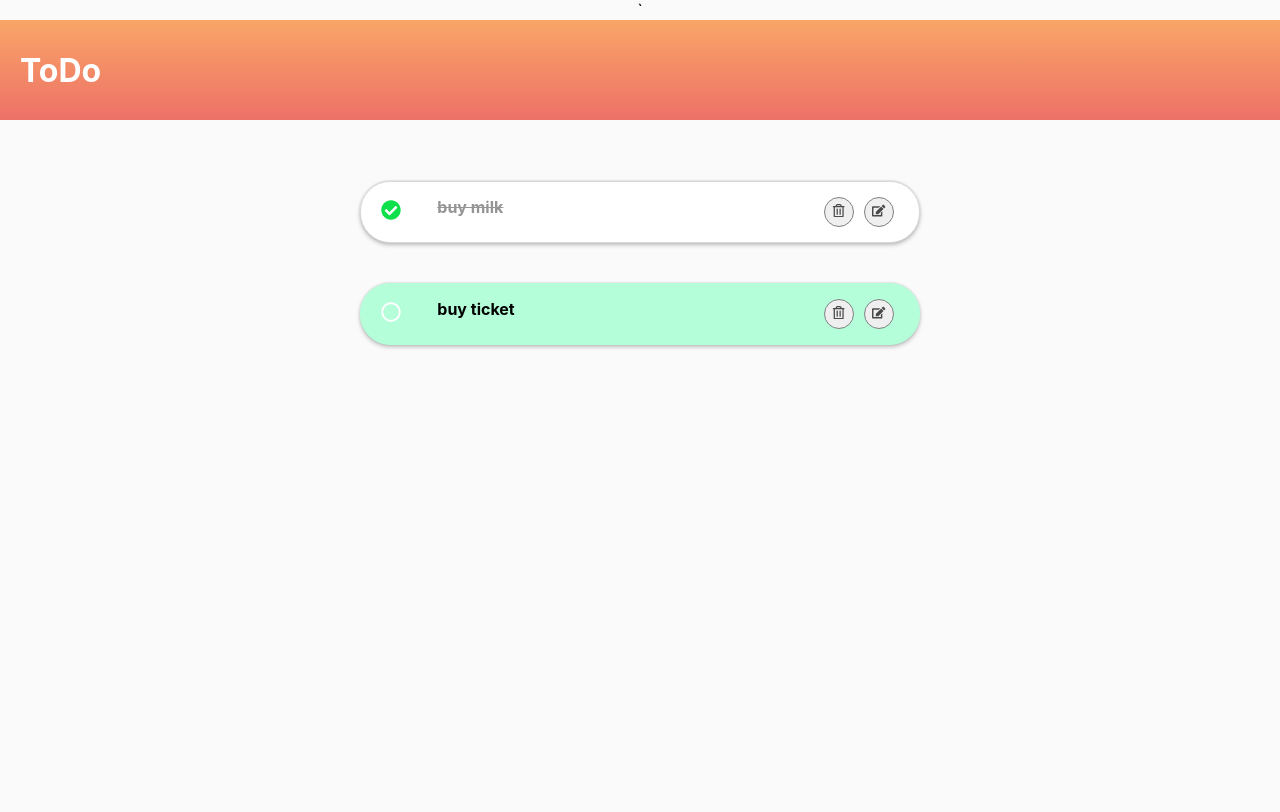
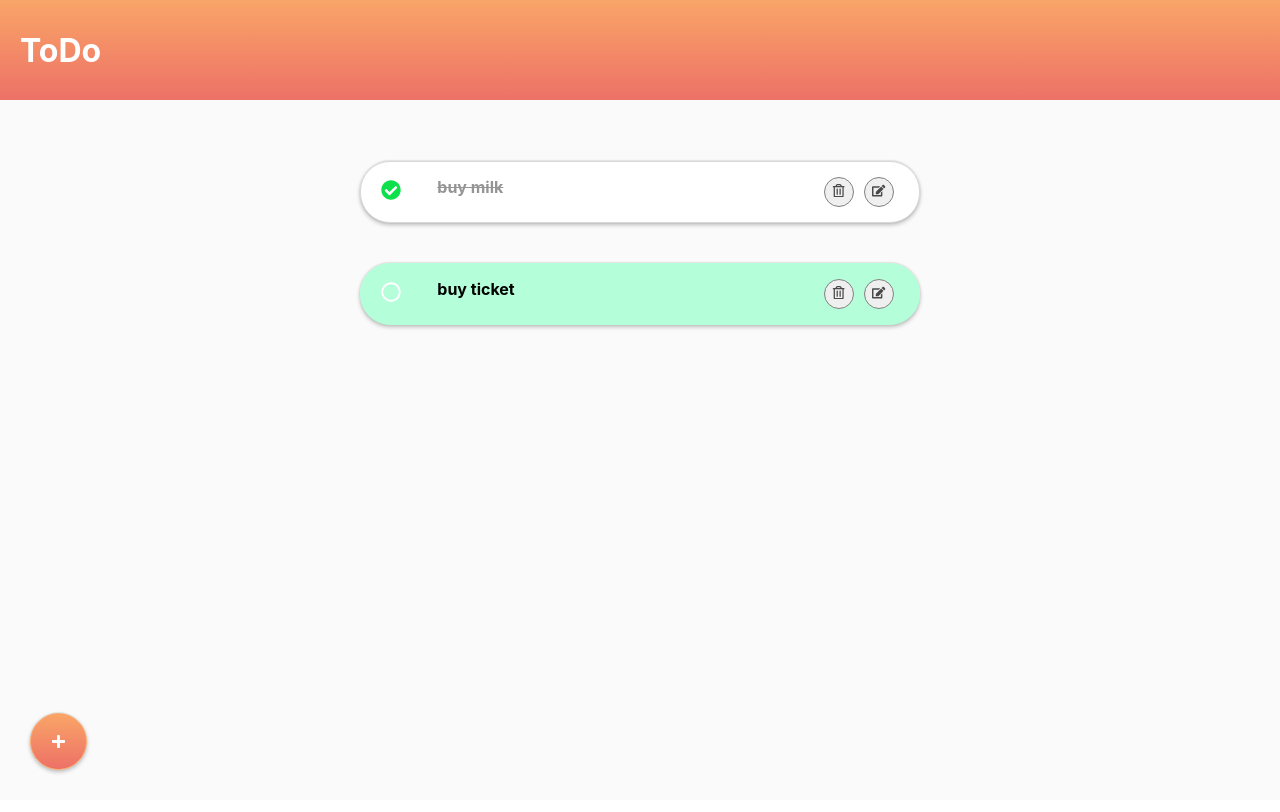
Before and after one commit to zmadineh/TODOList, a React (Create React App) app: page / in a window 1280 px wide. Shown: the top 812 px of the page. Built offline with nearby package versions, Linux system fonts and the light colour scheme.

Commit message:
config redux toolkit and persist

```diff
--- a/package.json
+++ b/package.json
@@ -15,8 +15,11 @@
     "react-dom": "^18.2.0",
     "react-icons": "^4.4.0",
     "react-redux": "^8.0.4",
+    "react-router-dom": "^6.4.2",
     "react-scripts": "^2.1.3",
     "redux": "^4.2.0",
+    "redux-logger": "^3.0.6",
+    "redux-persist": "^6.0.0",
     "web-vitals": "^2.1.4"
   },
   "scripts": {
--- a/src/App.css
+++ b/src/App.css
@@ -23,9 +23,30 @@
   color: #fff;
 }
 
+.add_btn {
+  position: absolute;
+  bottom: 30px;
+  left: 30px;
+  display: flex;
+  justify-content: center;
+  align-items: center;
+  border: 1px solid #F9A567FF;
+  border-radius: 50%;
+  background: linear-gradient(#F9A567, #ED7167);;
+  color: #ffffff;
+  font-size: 15px;
+  padding: 20px;
+  cursor: pointer;
+  box-shadow: 0 -1px 0 #e5e5e5,0 0 2px rgba(0,0,0,.12),0 2px 4px rgba(0,0,0,.24);
+}
+
+.add_btn:hover {
+  box-shadow: 0 0 6px rgba(0,0,0,.16),0 6px 12px rgba(0,0,0,.32);
+}
+
 .main {
   width: 100%;
-  height: 860px;
+  height: 100vh;
   background-color: #fafafa;
   display: flex;
   flex-direction: column;
@@ -58,7 +79,7 @@
 .checkItem {
   flex: 10%;
   display: flex;
-  justify-content: start;
+  justify-content: flex-start;
   align-items: center;
   border-color: #D8D8D8;
   border-radius: 50%;
@@ -88,7 +109,7 @@
 .todoButton {
   flex: 20%;
   display: flex;
-  justify-content: end;
+  justify-content: flex-end;
   align-items: center;
 }
 
@@ -155,16 +176,22 @@
 }
 
 .color_input {
+  outline: none;
   opacity: 10%;
+  border-style: none;
   cursor: pointer;
   height: 30px;
   width: 30px;
 }
 
+.color_input:focus {
+  background-color: #FFFFFF00;
+}
+
 .todoForm {
   display: flex;
   flex-direction: column;
-  align-items: start;
+  align-items: flex-start;
   margin: 0 20px;
 }
 
@@ -196,12 +223,11 @@
 
 .formBtnContainer{
   display: flex;
-  justify-content: start;
+  justify-content: flex-start;
   margin: 0 20px;
 }
 
 .formSubmit_btn {
-  margin-top: 20px;
   display: inline-block;
   outline: none;
   cursor: pointer;
@@ -210,6 +236,7 @@
   font-weight: 600;
   border-radius: 8px;
   padding: 14px 24px;
+  margin: 20px 10px 0 0 ;
   border: none;
   background: linear-gradient(#F9A567, #ED7167);;
   color: #fff;
--- a/src/App.js
+++ b/src/App.js
@@ -1,44 +1,33 @@
+import './App.css';
 import React from "react";
-import { useState } from "react";
-import './App.css';
-import TodoForm from "./component/TodoForm";
-import TodoList from  './component/TodoList';
+import { createBrowserRouter, RouterProvider } from "react-router-dom";
+import { Provider } from "react-redux";
+import store  from "./toolkit/store";
+import { persistor } from "./toolkit/store";
+import { PersistGate } from "redux-persist/integration/react";
+import HomePage from "./pages/homePage";
+// import Todopage from "./pages/todopage";
 
-function App() {
+function App () {
 
-  const [todos, setTodos] = useState( [
-    {id: 1, title: 'buy milk', state: true, dec: 'import', tag: '3', active: false},
-    {id: 2, title: 'buy ticket', state: false, dec: 'import', tag: '5', active: false}
-  ])
-  const [tags, setTags] = useState( [
-      {tag: '1', color: '#eeff9d', check: false},
-      {tag: '2', color: '#ffe0b0', check: false},
-      {tag: '3', color: '#ffc1ac', check: false},
-      {tag: '4', color: '#ffadc7', check: false},
-      {tag: '5', color: '#b4ffd9', check: false},
-      {tag: '6', color: '#bbfff6', check: false},
-      {tag: '7', color: '#b3cdff', check: false},
-      {tag: 'default', color: '#CCCCFF', check: true},
-  ])
+    const router = createBrowserRouter([
+        {
+            path: "/",
+            element: <HomePage />,
+        },
+        // {
+        //     path: "/add",
+        //     element: <Todopage />,
+        // },
+    ]);
 
-  const [form, setForm] = useState( {title: '', dec: '', tag: 'default'})
-  const [formStatus, setFormStatus] = useState('add')
-  const [lastId, setLastId] = useState(todos[todos.length-1].id)
-  const [formEnable, setFormEnable] = useState(false)
-
-  return (
-      <div className='center'>
-        <div className='main'>`
-            <div className='header'>
-                <h1 style={{margin: '20px'}}>ToDo</h1>
-            </div>
-
-          <TodoForm lastId={lastId} setLastId={setLastId} form={form} setForm={setForm} formStatus={formStatus} setFormStatus={setFormStatus} todos={todos} setTodos={setTodos} tags={tags} setTags={setTags} formEnable={formEnable} setFormEnable={setFormEnable}/>
-          <TodoList setForm={setForm} setFormStatus={setFormStatus} todos={todos} setTodos={setTodos} tags={tags} setFormEnable={setFormEnable}/>
-
-        </div>
-      </div>
-  );
+    return (
+        <Provider store={store}>
+            <PersistGate persistor={persistor} loading={<div>...loading</div>}>
+                <RouterProvider router={router} />
+            </PersistGate>
+        </Provider>
+    )
 }
 
 export default App;
--- a/src/component/TodoList.js
+++ b/src/component/TodoList.js
@@ -1,15 +1,20 @@
 import React from "react";
-import { FaCheckCircle, FaRegCircle, FaRegTrashAlt, FaEdit } from "react-icons/fa";
+import { FaCheckCircle, FaRegCircle, FaRegTrashAlt, FaEdit, FaPlus } from "react-icons/fa";
 import '../App.css';
+import {useDispatch, useSelector} from "react-redux";
+import {removeTodo, checkTodo, showTodoDec} from "../toolkit/slices/todo.slice";
 
-const TodoList = ({setForm, setFormStatus, todos, setTodos, tags, setFormEnable}) => {
+const TodoList = ({setForm, setFormStatus, tags, setFormEnable}) => {
 
-    const handleDelete = id => {
-        setTodos(todos.filter(todo => todo.id !== id))
+    const todos = useSelector((state) => state.todo.todos);
+    const dispatch = useDispatch();
+
+    const handleDelete = todo => {
+        dispatch(removeTodo(todo));
     }
 
-    const handleCheck = id => {
-        setTodos(todos.map(todo => todo.id === id ? {...todo, state: !todo.state} : todo))
+    const handleCheck = todo => {
+        dispatch(checkTodo(todo));
     }
 
     const handleUpdate = todo => {
@@ -18,21 +23,21 @@ const TodoList = ({setForm, setFormStatus, todos, setTodos, tags, setFormEnable}
         setForm(todo)
     }
 
-    const showDec = id => {
-        setTodos(todos.map(todo => todo.id === id ? {...todo, active: true} : {...todo, active: false}))
+    const showDec = todo => {
+        dispatch(showTodoDec(todo));
     }
 
     return (
         <div className='todoContainer'>
         {todos.length>0 ? todos.map(todo => (
-                <div className="todoItem" style={todo.state ? {borderColor: '#D8D8D8'} : {borderColor: tags.filter(t => t.tag == todo.tag)[0].color, backgroundColor: tags.filter(t => t.tag == todo.tag)[0].color}}>
+                <div key={todo.id} className="todoItem" style={todo.check ? {borderColor: '#D8D8D8'} : {borderColor: tags.filter(t => t.tag === todo.tag)[0].color, backgroundColor: tags.filter(t => t.tag === todo.tag)[0].color}}>
                     <div className='checkItem'>
-                        <div onClick={() => handleCheck(todo.id)}>
-                            {todo.state ? <FaCheckCircle className='doneCircle'/> : <FaRegCircle className='notDoneCircle'/>}
+                        <div onClick={() => handleCheck(todo)}>
+                            {todo.check ? <FaCheckCircle className='doneCircle'/> : <FaRegCircle className='notDoneCircle'/>}
                         </div>
                     </div>
-                    <div className='todoText'  onClick={() => showDec(todo.id)}>
-                        <h4 className='todoTitle' style={todo.state ? {color: '#959595', textDecorationLine: 'line-through' } : {}}>
+                    <div className='todoText'  onClick={() => showDec(todo)}>
+                        <h4 className='todoTitle' style={todo.check ? {color: '#959595', textDecorationLine: 'line-through' } : {}}>
                             {todo.title}
                         </h4>
                         <p className='todoDec' style={todo.active ? {display: 'flex'} : {display: 'none'}}>
@@ -40,7 +45,7 @@ const TodoList = ({setForm, setFormStatus, todos, setTodos, tags, setFormEnable}
                         </p>
                     </div>
                     <div className='todoButton'>
-                        <button onClick={() => handleDelete(todo.id)}>
+                        <button onClick={() => handleDelete(todo)}>
                             <FaRegTrashAlt className='todoIcon'/>
                         </button>
                         <button onClick={() => handleUpdate(todo)}>
--- /dev/null
+++ b/src/data/todos.js
@@ -0,0 +1,4 @@
+export const todos = [
+    {id: 1, title: 'buy milk', check: true, dec: 'import', tag: '3', active: false},
+    {id: 2, title: 'buy ticket', check: false, dec: 'import', tag: '5', active: false},
+]
--- /dev/null
+++ b/src/pages/homePage.js
@@ -0,0 +1,52 @@
+import TodoForm from "../component/TodoForm";
+import TodoList from "../component/TodoList";
+import React, {useState} from "react";
+import '../App.css';
+import {useSelector} from "react-redux";
+import {FaPlus} from "react-icons/fa";
+
+const HomePage = () => {
+
+    const [tags, setTags] = useState( [
+        {tag: '1', color: '#eeff9d', check: false},
+        {tag: '2', color: '#ffe0b0', check: false},
+        {tag: '3', color: '#ffc1ac', check: false},
+        {tag: '4', color: '#ffadc7', check: false},
+        {tag: '5', color: '#b4ffd9', check: false},
+        {tag: '6', color: '#bbfff6', check: false},
+        {tag: '7', color: '#b3cdff', check: false},
+        {tag: 'default', color: '#CCCCFF', check: true},
+    ])
+
+    const todos = useSelector((state) => state.todo.todos);
+
+    const [form, setForm] = useState( {title: '', dec: '', tag: 'default'})
+    const [formStatus, setFormStatus] = useState('add')
+    const [lastId, setLastId] = useState(todos[todos.length-1].id)
+    const [formEnable, setFormEnable] = useState(false)
+
+    const handleAdd = () => {
+        setFormEnable(true)
+        setFormStatus('add')
+    }
+
+    return (
+        <div className='center' style={{position:"relative"}}>
+            <div className='main'>
+                <div className='header'>
+                    <h1 style={{margin: '20px'}}>ToDo</h1>
+                </div>
+
+                <TodoForm lastId={lastId} setLastId={setLastId} form={form} setForm={setForm} formStatus={formStatus} setFormStatus={setFormStatus} tags={tags} setTags={setTags} formEnable={formEnable} setFormEnable={setFormEnable}/>
+                <TodoList setForm={setForm} setFormStatus={setFormStatus} tags={tags} setFormEnable={setFormEnable}/>
+
+                <button onClick={handleAdd} className={'add_btn'}>
+                    <FaPlus className='todoIcon'/>
+                </button>
+            </div>
+
+        </div>
+    )
+}
+
+export default HomePage;
--- /dev/null
+++ b/src/pages/todopage.js
@@ -0,0 +1,52 @@
+import TodoForm from "../component/TodoForm";
+import TodoList from "../component/TodoList";
+import React, {useState} from "react";
+import '../App.css';
+import {useSelector} from "react-redux";
+import {FaPlus} from "react-icons/fa";
+
+const TodoPage = () => {
+
+    const [tags, setTags] = useState( [
+        {tag: '1', color: '#eeff9d', check: false},
+        {tag: '2', color: '#ffe0b0', check: false},
+        {tag: '3', color: '#ffc1ac', check: false},
+        {tag: '4', color: '#ffadc7', check: false},
+        {tag: '5', color: '#b4ffd9', check: false},
+        {tag: '6', color: '#bbfff6', check: false},
+        {tag: '7', color: '#b3cdff', check: false},
+        {tag: 'default', color: '#CCCCFF', check: true},
+    ])
+
+    const todos = useSelector((state) => state.todo.todos);
+
+    const [form, setForm] = useState( {title: '', dec: '', tag: 'default'})
+    const [formStatus, setFormStatus] = useState('add')
+    const [lastId, setLastId] = useState(3)
+    const [formEnable, setFormEnable] = useState(false)
+
+    const handleAdd = () => {
+        setFormEnable(true)
+        setFormStatus('add')
+    }
+
+    return (
+        <div className='center' style={{position:"relative"}}>
+            <div className='main'>
+                <div className='header'>
+                    <h1 style={{margin: '20px'}}>ToDo</h1>
+                </div>
+
+                <TodoForm lastId={lastId} setLastId={setLastId} form={form} setForm={setForm} formStatus={formStatus} setFormStatus={setFormStatus} tags={tags} setTags={setTags} formEnable={formEnable} setFormEnable={setFormEnable}/>
+                {/*<TodoList setForm={setForm} setFormStatus={setFormStatus} tags={tags} setFormEnable={setFormEnable}/>*/}
+
+                <button onClick={handleAdd} className={'add_btn'}>
+                    <FaPlus className='todoIcon'/>
+                </button>
+            </div>
+
+        </div>
+    )
+}
+
+export default TodoPage;
--- /dev/null
+++ b/src/toolkit/slices/todo.slice.js
@@ -0,0 +1,34 @@
+import { createSlice } from "@reduxjs/toolkit";
+import {todos} from "../../data/todos";
+
+export const todoSlice = createSlice({
+    name: "todo",
+    initialState: {todos},
+    reducers: {
+        addTodo: (state, action) => {
+            state.todos.push(action.payload);
+        },
+        removeTodo: (state, action) => {
+            state.todos = state.todos.filter(todo => todo.id !== action.payload.id);
+        },
+        updateTodo: (state, action) => {
+            state.todos = state.todos.map(todo =>  todo.id === action.payload.id ? action.payload : todo);
+        },
+        checkTodo: (state, action) => {
+            state.todos = state.todos.map(todo => todo.id === action.payload.id ? {...todo, check: !todo.check} : todo);
+        },
+        showTodoDec: (state, action) => {
+            state.todos = state.todos.map(todo =>  todo.id === action.payload.id ? {...todo, active: true} : {...todo, active: false});
+        },
+    },
+});
+
+export const {
+    addTodo,
+    removeTodo,
+    updateTodo,
+    checkTodo,
+    showTodoDec,
+} = todoSlice.actions;
+
+export default todoSlice.reducer;
--- /dev/null
+++ b/src/toolkit/store.js
@@ -0,0 +1,28 @@
+import { configureStore } from "@reduxjs/toolkit";
+import logger from "redux-logger";
+import { persistStore, persistReducer } from "redux-persist";
+import storage from "redux-persist/lib/storage";
+import { combineReducers } from "redux";
+import todoSlice from "./slices/todo.slice";
+
+
+const persistConfig = {
+    key: "root",
+    storage,
+};
+const rootReducer = combineReducers({
+    todo: todoSlice,
+});
+
+const persistedReducer = persistReducer(persistConfig, rootReducer);
+
+const store = configureStore({
+    // reducer: {
+    //     todo: todoSlice,
+    // },
+    reducer: persistedReducer,
+    middleware: (getDefaultMiddleware) => getDefaultMiddleware().concat(logger),
+});
+
+export const persistor = persistStore(store);
+export default store;
```
Also changed, not shown: src/component/TodoForm.js (+23 -15 lines), 1 other file (tests, documents, lock files or other folders).
